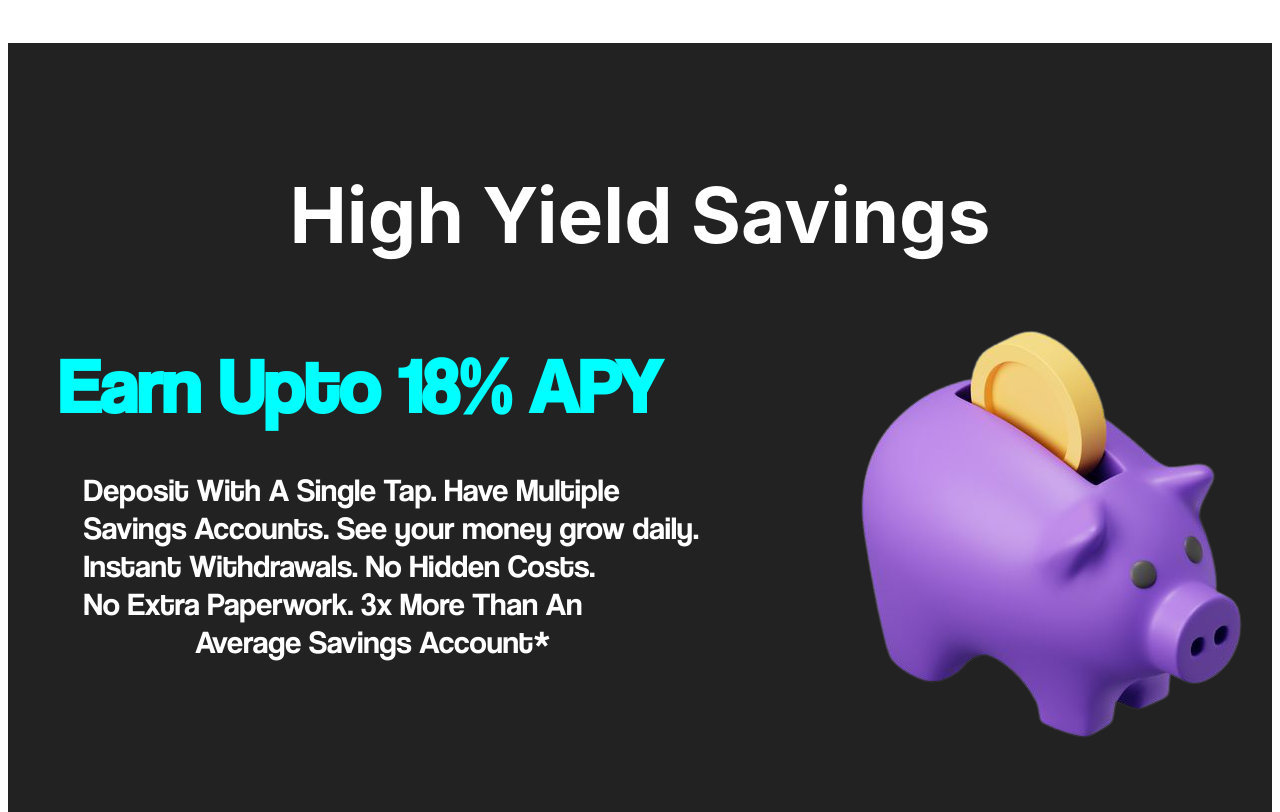
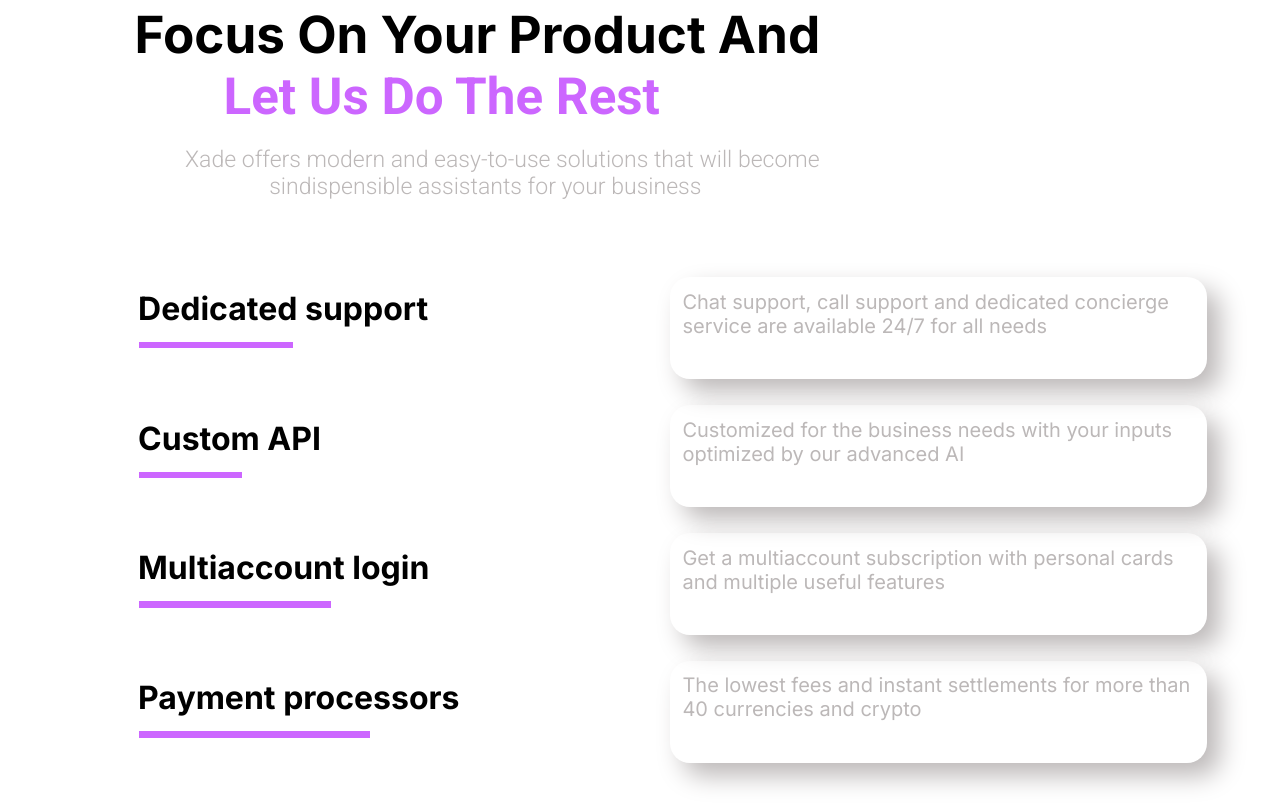
Before and after one commit to NeuralNetGod/WebTest, a plain HTML site: page index.html in a window 1280 px wide. Shown: the part 1810-2622 px from the top of the page. Drawn offline with Linux system fonts and the light colour scheme; a web font is replaced by a local one.

Commit message:
Added Xade For Merchants

```diff
--- a/index.html
+++ b/index.html
@@ -83,8 +83,8 @@
               </p>
             </div>
           </div>
-          <div class="left__key">
-            <div class="blue__side">
+          <div class="left__key1">
+            <div class="blue__side1">
               <img class="blue__sid" src="images/security-2.svg" />
             </div>
             <div>
@@ -95,8 +95,8 @@
               </p>
             </div>
           </div>
-          <div class="left__key">
-            <div class="blue__side">
+          <div class="left__key1">
+            <div class="blue__side1">
               <img class="blue__sid" src="images/security-3.svg" />
             </div>
             <div>
@@ -112,7 +112,68 @@
           <img class="img6" src="images/key.png" alt="" />
         </div>
       </div>
-      <br /><br /><br /><br /><br />
+    </section>
+    <section class="security reveal">
+      <div class="security-head">
+        <span class="security-header">Focus On Your Product And </span
+        ><span class="purple_"
+          ><br />&nbsp;&nbsp;&nbsp;&nbsp;&nbsp;&nbsp;&nbsp;Let Us Do The
+          Rest</span
+        >
+      </div>
+      <h2 class="explore">
+        Xade offers modern and easy-to-use solutions that will become
+        <br />
+        &nbsp;&nbsp;&nbsp;&nbsp;&nbsp;&nbsp;&nbsp;&nbsp;&nbsp;&nbsp;&nbsp;&nbsp;&nbsp;&nbsp;&nbsp;sindispensible
+        assistants for your business
+      </h2>
+      <br /><br />
+      <div class="keys">
+        <div class="sub">
+          <div>
+            <p class="enabled3">Dedicated support</p>
+            <p class="enabled4"></p>
+          </div>
+          <div>
+            <p class="enabled3">Custom API</p>
+            <p class="enabled5"></p>
+          </div>
+          <div>
+            <p class="enabled3">Multiaccount login</p>
+            <p class="enabled6"></p>
+          </div>
+          <div>
+            <p class="enabled3">Payment processors</p>
+            <p class="enabled7"></p>
+          </div>
+        </div>
+        <div class="main__support">
+          <div class="support">
+            <p class="support2">
+              Chat support, call support and dedicated concierge service are
+              available 24/7 for all needs
+            </p>
+          </div>
+          <div class="support">
+            <p class="support2">
+              Customized for the business needs with your inputs optimized by
+              our advanced AI
+            </p>
+          </div>
+          <div class="support">
+            <p class="support2">
+              Get a multiaccount subscription with personal cards and multiple
+              useful features
+            </p>
+          </div>
+          <div class="support">
+            <p class="support2">
+              The lowest fees and instant settlements for more than 40
+              currencies and crypto
+            </p>
+          </div>
+        </div>
+      </div>
     </section>
     <section class="savings reveal" id="savings">
       <h1 class="savings-header">High Yield Savings</h1>
--- a/style.css
+++ b/style.css
@@ -18,6 +18,13 @@
   font-weight: normal;
   src: local("Abnormal Regular"),
     url("./fonts/AbnormalRegular.otf") format("opentype");
+}
+@font-face {
+  font-family: "RadioGrotesk Regular";
+  font-style: normal;
+  font-weight: normal;
+  src: local("Radio-Grotesk Regular"),
+    url("./fonts/RadioGrotesk-Regular.otf") format("opentype");
 }
 @font-face {
   font-family: "Abnormal";
@@ -118,7 +125,7 @@ hr.line {
   width: 100%;
   height: 71.2vh;
   margin-top: 10%;
-  border-bottom: 2px solid #000;
+  border-bottom: 1px solid #000;
 }
 
 .header {
@@ -386,7 +393,7 @@ hr.line {
   margin-top: 2%;
   font-family: "Roboto";
   height: 125vh;
-  border-bottom: 2px solid #000;
+  border-bottom: 1px solid #000;
 }
 
 .security-head {
@@ -420,6 +427,7 @@ hr.line {
 
 .img6 {
   height: 40vw;
+  margin-top: -3vw;
 }
 
 .key__section {
@@ -438,10 +446,30 @@ hr.line {
   display: flex;
 }
 
+.left__key1 {
+  box-shadow: 1vw 1vw 1.5vw rgb(189, 187, 187);
+  height: 10vw;
+  width: 45vw;
+  border-radius: 20px;
+  margin-bottom: 2vw;
+  display: flex;
+}
+
 .blue__side {
   background-color: #2fa4ff;
   box-shadow: 3px 3px 15px rgb(189, 187, 187);
   height: 12vw;
+  width: 90px;
+  border-top-left-radius: 20px;
+  border-top-right-radius: 20px;
+  border-bottom-right-radius: 20px;
+  margin-top: 0px;
+}
+
+.blue__side1 {
+  background-color: #2fa4ff;
+  box-shadow: 3px 3px 15px rgb(189, 187, 187);
+  height: 10vw;
   width: 90px;
   border-top-left-radius: 20px;
   border-top-right-radius: 20px;
@@ -469,6 +497,93 @@ hr.line {
   text-align: left;
   color: rgb(158, 153, 153);
   padding-left: 1.5vw;
+}
+
+.third__section {
+  padding-top: 5%;
+  background-color: #fff;
+  width: 100%;
+}
+
+.purple_ {
+  font-size: 4vw;
+  font-family: "Roboto";
+  color: #cc66ff;
+  font-weight: bolder;
+}
+
+.explore-merch {
+  color: rgb(188, 184, 184);
+  margin-left: 12%;
+  font-weight: 300;
+  font-size: 1.8vw;
+  font-family: "Roboto";
+}
+
+.keys {
+  display: flex;
+  justify-content: space-around;
+}
+
+.enabled3 {
+  font-size: 2.5vw;
+  font-family: "Inter", sans-serif;
+  font-weight: bold;
+  text-align: left;
+  padding-left: 3vw;
+}
+
+.enabled4 {
+  background-color: #cc66ff;
+  height: 0.5vw;
+  width: 12vw;
+  margin-top: -5%;
+  margin-left: 11%;
+  margin-bottom: 5.5vw;
+}
+.enabled5 {
+  background-color: #cc66ff;
+  height: 0.5vw;
+  width: 8vw;
+  margin-top: -5%;
+  margin-left: 11%;
+  margin-bottom: 5.5vw;
+}
+.enabled6 {
+  background-color: #cc66ff;
+  height: 0.5vw;
+  width: 15vw;
+  margin-top: -5%;
+  margin-left: 11%;
+  margin-bottom: 5.5vw;
+}
+.enabled7 {
+  background-color: #cc66ff;
+  height: 0.5vw;
+  width: 18vw;
+  margin-top: -5%;
+  margin-left: 11%;
+  margin-bottom: 5.5vw;
+}
+.support2 {
+  color: rgb(188, 184, 184);
+  text-align: left;
+  margin-left: 5%;
+  font-family: "Inter", sans-serif;
+  font-weight: lighter;
+  padding-top: 1vw;
+  padding-bottom: 2vw;
+  padding-left: 1vw;
+  padding-right: 1vw;
+  font-size: 20px;
+  box-shadow: 1vw 1vw 2vw rgb(188, 184, 184);
+  height: 5vw;
+  width: 40vw;
+  border-radius: 20px;
+}
+
+.support {
+  margin-bottom: 2vw;
 }
 
 .savings {
```
Also changed, not shown: fonts/RadioGrotesk-Regular.otf (added), 1 other file.
